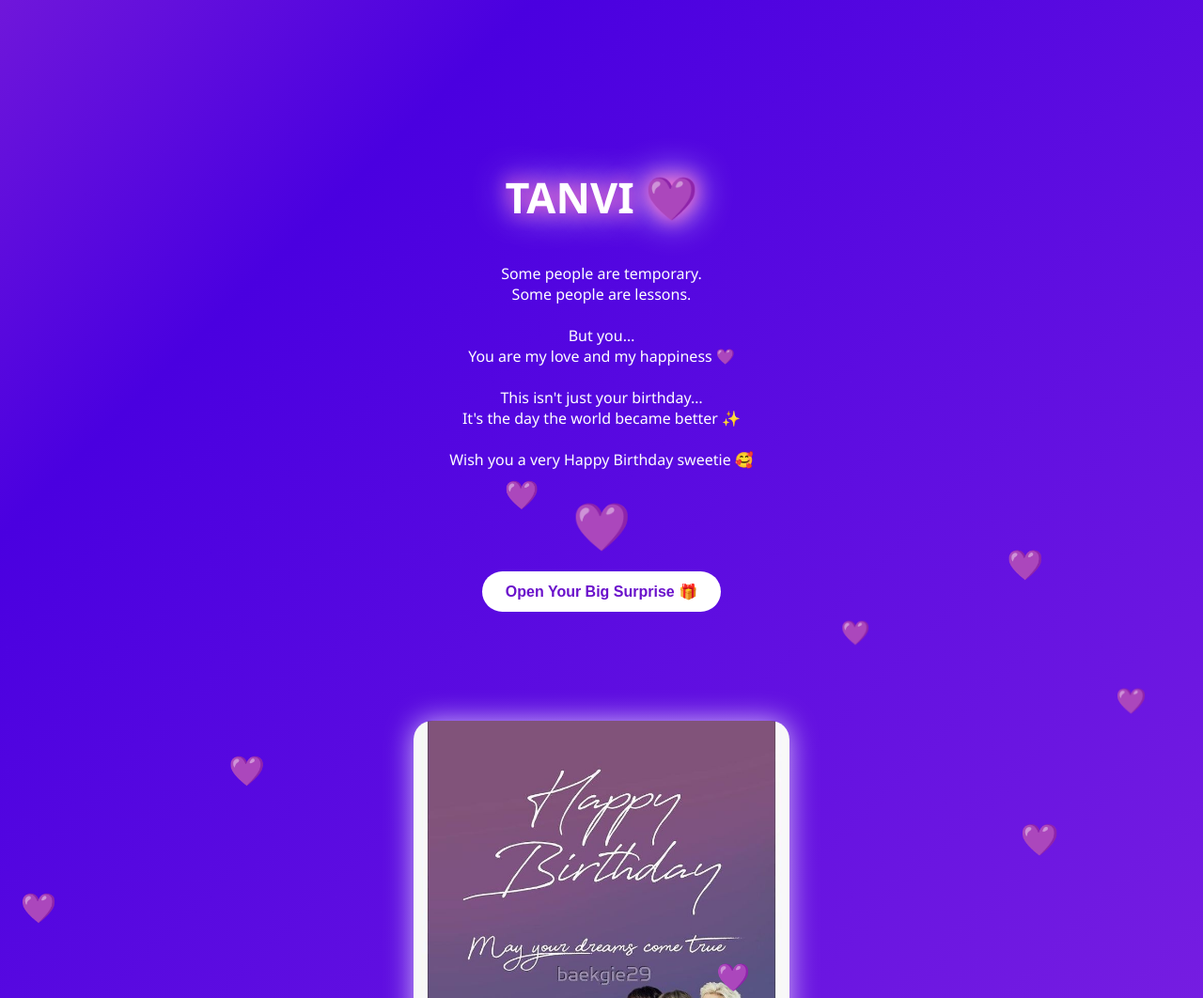
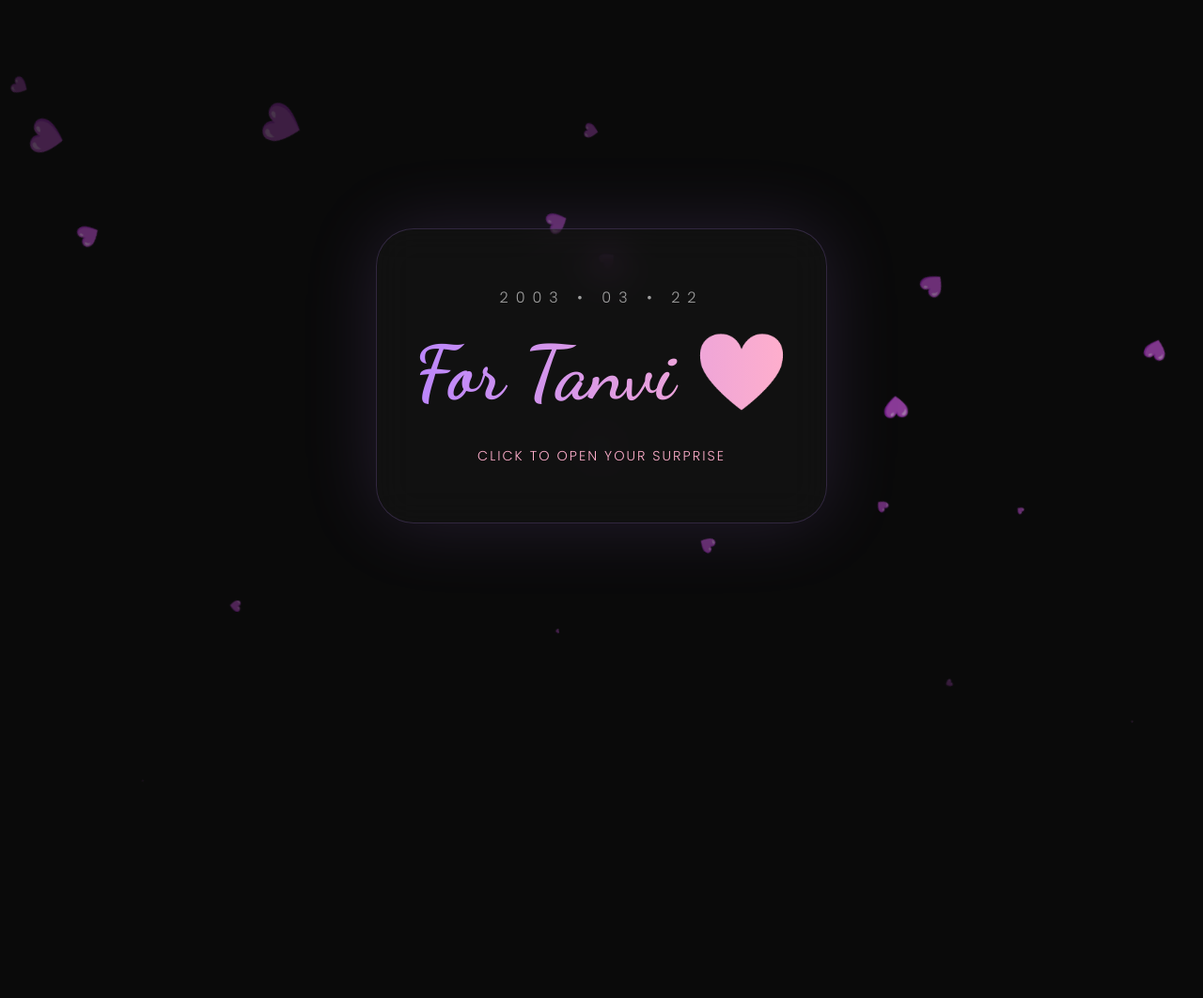
Before and after one commit to moonlightwarrior992-ctrl/Happy-birthday-my-bbg, a plain HTML site: page index.html in a window 1280 px wide. Shown: the top 1062 px of the page at 94% size. After the commit the page ends 800 px from the top, so only its background shows below. Drawn offline with Linux system fonts and the light colour scheme.

Commit message:
Update index.html

```diff
--- a/index.html
+++ b/index.html
@@ -1,143 +1,158 @@
 <!DOCTYPE html>
-<html>
+<html lang="en">
 <head>
-<title>For Tanvi 💜</title>
+    <meta charset="UTF-8">
     <meta name="viewport" content="width=device-width, initial-scale=1.0">
-
+    <title>Happy Birthday Tanvi 💜</title>
+    <link href="https://fonts.googleapis.com/css2?family=Dancing+Script:wght@700&family=Poppins:wght@300;600&display=swap" rel="stylesheet">
     <style>
-body{
-  margin:0;
-  padding:0;
-  height:100vh;
-  overflow:hidden;
-  display:flex;
-  justify-content:center;
-  align-items:center;
-  flex-direction:column;
-  font-family:'Segoe UI',sans-serif;
-  background:linear-gradient(-45deg,#8e2de2,#4a00e0,#ff6ec4,#7873f5);
-  background-size:400% 400%;
-  animation:gradient 12s ease infinite;
-  color:white;
-  text-align:center;
+        :root {
+            --purple: #bb86fc;
+            --bts-pink: #ffafcc;
+            --dark: #0a0a0a;
         }
 
-@keyframes gradient{
-  0%{background-position:0% 50%;}
-  50%{background-position:100% 50%;}
-  100%{background-position:0% 50%;}
+        body, html {
+            margin: 0; padding: 0; width: 100%; height: 100%;
+            background-color: var(--dark);
+            color: white; font-family: 'Poppins', sans-serif;
+            overflow: hidden; display: flex; justify-content: center; align-items: center;
         }
 
-h1{
-  font-size:45px;
-  text-shadow:0 0 20px #ff6ec4,0 0 40px #fff;
-  animation:fadeIn 3s forwards;
+        /* Animated Floating Hearts Background */
+        .heart-bg {
+            position: fixed; top: 0; left: 0; width: 100%; height: 100%;
+            z-index: 1; pointer-events: none;
         }
 
-p{
-  max-width:600px;
-  margin:10px;
-  opacity:0;
-  animation:fadeIn 4s forwards;
-  animation-delay:1s;
+        .heart {
+            position: absolute; color: var(--purple);
+            animation: float 6s infinite linear; opacity: 0;
         }
 
-@keyframes fadeIn{
-  to{opacity:1;}
+        @keyframes float {
+            0% { transform: translateY(110vh) rotate(0deg) scale(0); opacity: 0; }
+            50% { opacity: 0.8; }
+            100% { transform: translateY(-10vh) rotate(360deg) scale(1.5); opacity: 0; }
         }
 
-.heart{
-  font-size:50px;
-  animation:pulse 1s infinite;
-  margin:15px 0;
+        /* Cinematic Glass Card */
+        #content {
+            z-index: 10; text-align: center; cursor: pointer;
+            transition: all 1.5s ease-in-out;
         }
 
-@keyframes pulse{
-  0%{transform:scale(1);}
-  50%{transform:scale(1.2);}
-  100%{transform:scale(1);}
+        .glass-card {
+            background: rgba(255, 255, 255, 0.03);
+            backdrop-filter: blur(20px);
+            padding: 60px 40px; border-radius: 40px;
+            border: 1px solid rgba(187, 134, 252, 0.2);
+            box-shadow: 0 0 80px rgba(187, 134, 252, 0.15);
         }
 
-button{
-  padding:12px 25px;
-  border:none;
-  border-radius:30px;
-  font-size:16px;
-  cursor:pointer;
-  background:white;
-  color:#6a11cb;
-  font-weight:bold;
-  transition:0.3s;
+        h1 {
+            font-family: 'Dancing Script', cursive;
+            font-size: 5rem; margin: 0;
+            background: linear-gradient(to right, #bb86fc, #ffafcc);
+            -webkit-background-clip: text; -webkit-text-fill-color: transparent;
         }
 
-button:hover{
-  transform:scale(1.1);
+        .date-sub { font-size: 1rem; letter-spacing: 8px; opacity: 0.6; margin-bottom: 20px; }
+        .click-hint { font-size: 0.9rem; margin-top: 30px; letter-spacing: 2px; color: var(--bts-pink); animation: pulse 2s infinite; }
+
+        @keyframes pulse { 0%, 100% { opacity: 0.4; } 50% { opacity: 1; } }
+
+        /* BTS Member Pop-ups */
+        .member-img {
+            position: absolute; width: 180px; height: 180px;
+            border-radius: 50%; border: 4px solid var(--purple);
+            box-shadow: 0 0 30px rgba(187, 134, 252, 0.5);
+            opacity: 0; transform: scale(0) rotate(-20deg);
+            transition: all 1s cubic-bezier(0.175, 0.885, 0.32, 1.275);
+            object-fit: cover; z-index: 5;
         }
 
-#btsImage{
-  position:fixed;
-  bottom:-500px;
-  width:80%;
-  max-width:400px;
-  transition:1.5s ease;
-  border-radius:20px;
-  box-shadow:0 0 30px rgba(255,255,255,0.7);
-}
+        .show-member { opacity: 1; transform: scale(1) rotate(0deg); }
 
-.showImage{
-  bottom:30px !important;
-}
-
-.floating{
-  position:absolute;
-  animation:floatUp 6s linear infinite;
-}
-
-@keyframes floatUp{
-  0%{transform:translateY(100vh);}
-  100%{transform:translateY(-10vh);}
+        #final-msg {
+            position: fixed; top: 50%; left: 50%; transform: translate(-50%, -50%);
+            font-family: 'Dancing Script', cursive; font-size: 4rem;
+            color: white; display: none; z-index: 20;
+            text-shadow: 0 0 20px var(--purple); width: 100%; text-align: center;
         }
     </style>
 </head>
-
 <body>
 
-<h1>TANVI 💜</h1>
+    <div class="heart-bg" id="heart-container"></div>
 
-<p>
-Some people are temporary. <br>
-Some people are lessons. <br><br>
-But you… <br>
-You are my love and my happiness 💜 <br><br>
-This isn't just your birthday… <br>
-It's the day the world became better ✨ <br><br>
-Wish you a very Happy Birthday sweetie 🥰
-</p>
+    <div id="content" class="glass-card" onclick="startMagic()">
+        <div class="date-sub">2003 • 03 • 22</div>
+        <h1 id="main-text">For Tanvi 💜</h1>
+        <div class="click-hint">CLICK TO OPEN YOUR SURPRISE</div>
+    </div>
 
-<div class="heart">💜</div>
+    <div id="bts-gallery">
+        <img class="member-img" style="top:5%; left:5%" src="https://via.placeholder.com/200?text=RM" id="m1">
+        <img class="member-img" style="top:5%; right:5%" src="https://via.placeholder.com/200?text=Jin" id="m2">
+        <img class="member-img" style="top:40%; left:2%" src="https://via.placeholder.com/200?text=Suga" id="m3">
+        <img class="member-img" style="top:40%; right:2%" src="https://via.placeholder.com/200?text=J-Hope" id="m4">
+        <img class="member-img" style="bottom:5%; left:10%" src="https://via.placeholder.com/200?text=Jimin" id="m5">
+        <img class="member-img" style="bottom:5%; right:10%" src="https://via.placeholder.com/200?text=V" id="m6">
+        <img class="member-img" style="top:75%; left:43%" src="https://via.placeholder.com/200?text=Jungkook" id="m7">
+    </div>
 
-<button onclick="reveal()">Open Your Big Surprise 🎁</button>
+    <div id="final-msg">Happy Birthday Sweetie! 💜</div>
 
-<img src="bts.jpg" id="btsImage">
+    <audio id="hbd-music" src="https://www.chosic.com/wp-content/uploads/2021/09/Happy-Birthday-Music-Box.mp3"></audio>
+    <audio id="bts-music" src="https://audio.com/stefania-manterola/audio/bts-boy-with-luv-feat-halsey-official-mv"></audio>
 
     <script>
-function reveal(){
-  document.getElementById("btsImage").classList.add("showImage");
-  // if you add music:
-  // document.getElementById("music").play();
+        // Create 40 Floating Purple Hearts
+        const container = document.getElementById('heart-container');
+        for (let i = 0; i < 40; i++) {
+            const heart = document.createElement('div');
+            heart.classList.add('heart');
+            heart.innerHTML = '💜';
+            heart.style.left = Math.random() * 100 + 'vw';
+            heart.style.animationDelay = Math.random() * 8 + 's';
+            heart.style.fontSize = (Math.random() * 30 + 10) + 'px';
+            container.appendChild(heart);
         }
 
-// floating hearts
-setInterval(()=>{
-  let heart=document.createElement("div");
-  heart.className="floating";
-  heart.innerHTML="💜";
-  heart.style.left=Math.random()*100+"vw";
-  heart.style.fontSize=(15+Math.random()*20)+"px";
-  document.body.appendChild(heart);
-  setTimeout(()=>heart.remove(),6000);
-},500);
+        function startMagic() {
+            const hbd = document.getElementById('hbd-music');
+            const bts = document.getElementById('bts-music');
+            const mainText = document.getElementById('main-text');
+            const card = document.getElementById('content');
+            const finalMsg = document.getElementById('final-msg');
+
+            // 1. Play Soft Birthday Music Box
+            hbd.play();
+            mainText.innerText = "Happy Birthday Tanvi!";
+
+            // 2. Transition to Boy With Luv & BTS Members
+            setTimeout(() => {
+                hbd.pause();
+                bts.play();
+                card.style.opacity = '0';
+                card.style.transform = 'scale(0.8)';
+
+                // Show BTS Members one by one in a circle
+                for (let i = 1; i <= 7; i++) {
+                    setTimeout(() => {
+                        document.getElementById('m' + i).classList.add('show-member');
+                    }, i * 700);
+                }
+
+                // 3. The Final "Sweetie" Surprise
+                setTimeout(() => {
+                    finalMsg.style.display = 'block';
+                    document.body.style.boxShadow = "inset 0 0 100px rgba(187, 134, 252, 0.5)";
+                }, 6000);
+
+            }, 4500); // Wait 4.5 seconds of HBD song then drop the beat
+        }
     </script>
-
 </body>
 </html>
```
Lines whose indentation alone changed are shown as unchanged.
